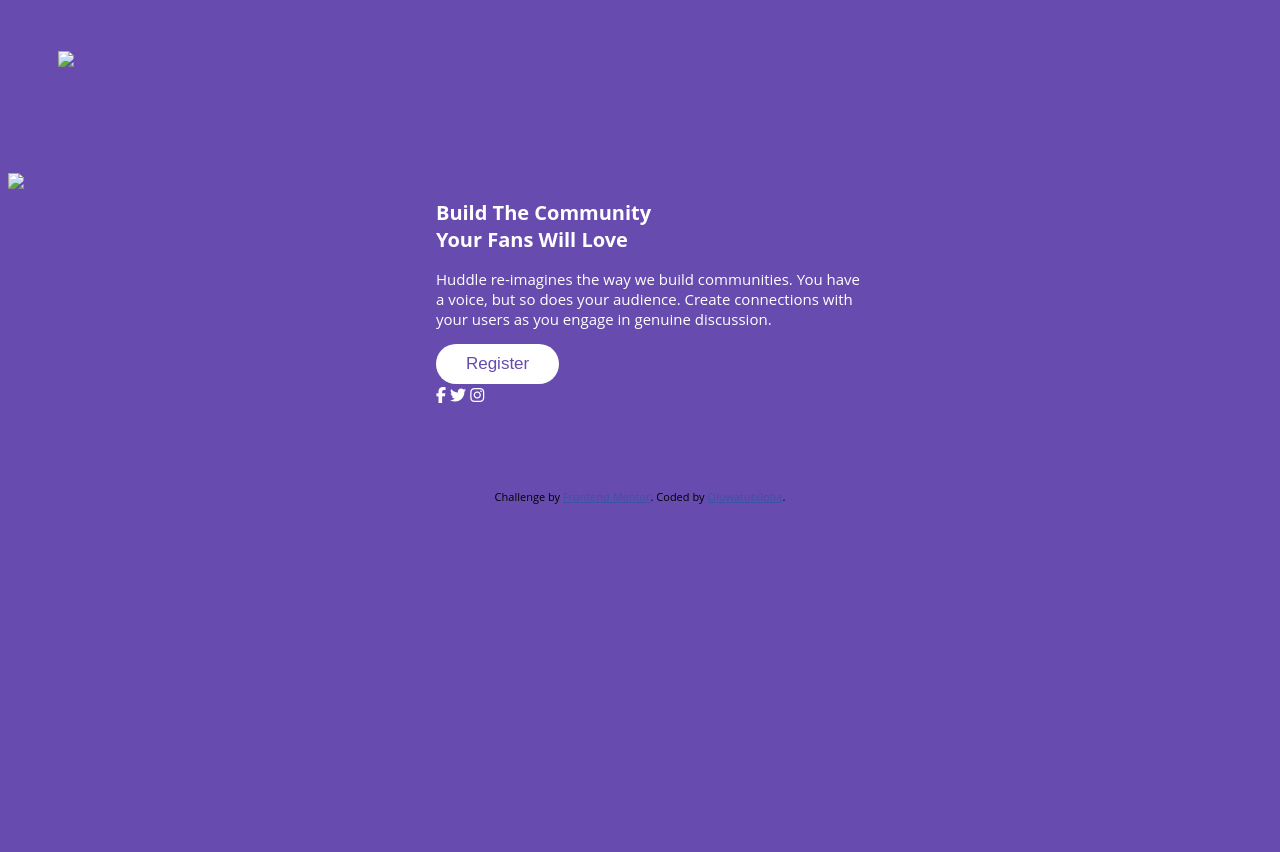
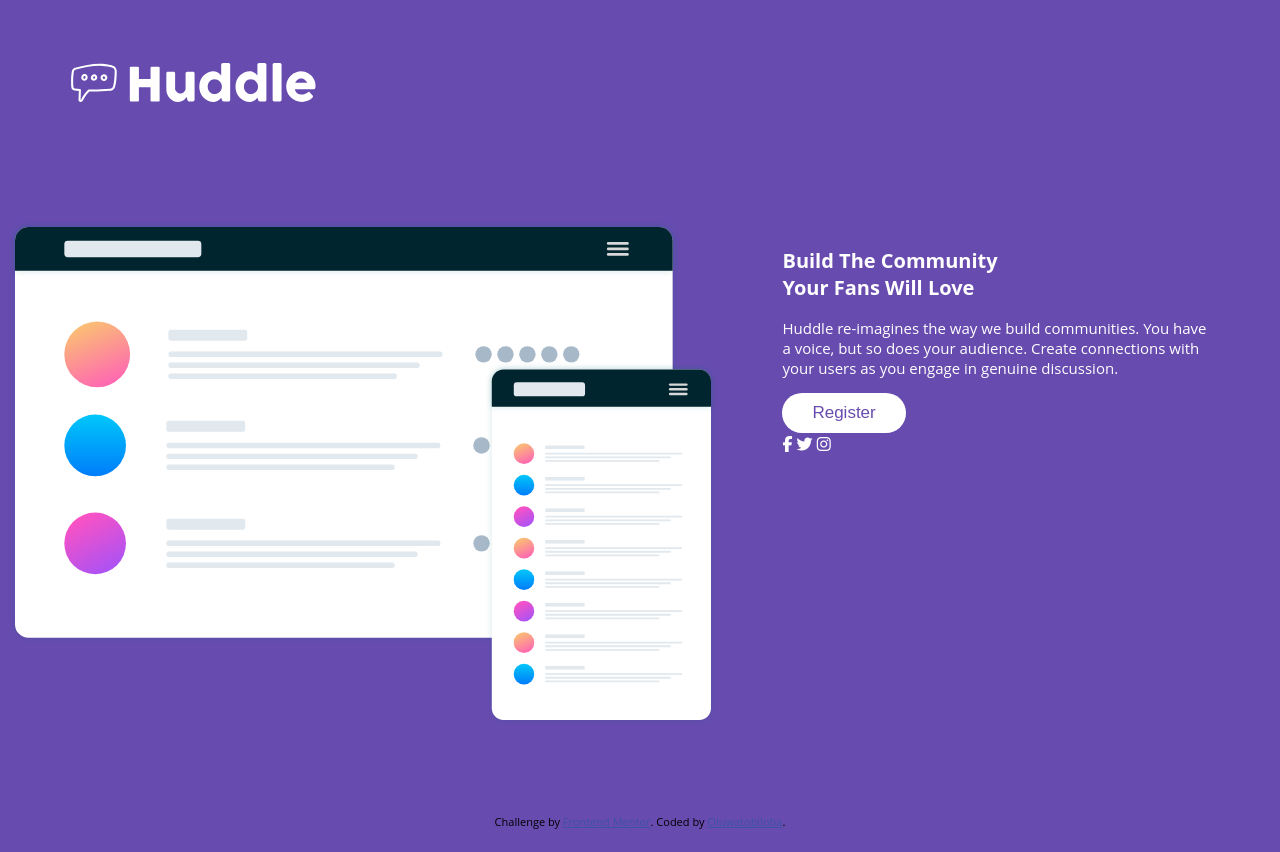
Before and after one commit to Tobiade466/Huddle-landing-page-with-a-single-introductory-section-master, a plain HTML site: page index.html in a window 1280 px wide. Before the commit the page ends 800 px from the top, so only its background shows below. Drawn offline with Linux system fonts and the light colour scheme.

Commit message:
Update index.html

```diff
--- a/index.html
+++ b/index.html
@@ -12,11 +12,11 @@
 </head>
 <body class="background">
   <div class="image1">
-    <img src="images/logo.svg">
+    <img src="logo.svg">
   </div>
     <section class="image">
       <div class="image2">
-      <img src="images/pic.svg">
+      <img src="pic.svg">
       </div>
   <div class="right">
     <h1 class="first">Build The Community<br> Your Fans Will Love</h1>
```
